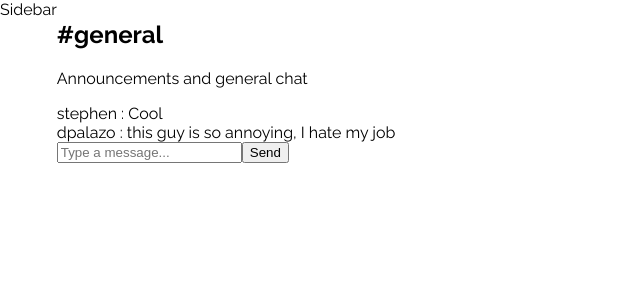
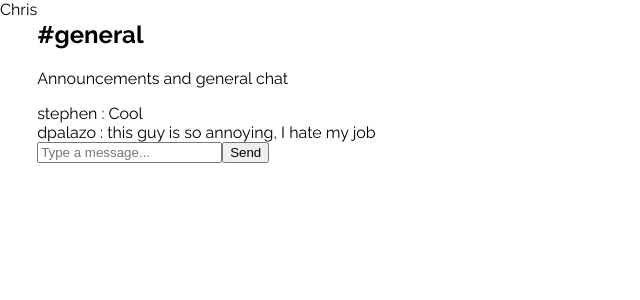
Before and after one commit to ducnguyen2020/chatarang-, a React (Create React App) app: page / in a window 1280 px wide. Shown: the top 300 px of the page, without its empty margins (0-640 px from the left). Built offline with nearby package versions, Linux system fonts and the light colour scheme.

Commit message:
store user in App component state

```diff
--- a/src/App.js
+++ b/src/App.js
@@ -5,10 +5,17 @@ import './App.css'
 import Main from './Main'
 
 class App extends Component {
+  state= {
+    user: {
+      uid: '123123123',
+      userName: 'Chris',
+    },
+  }
+
   render() {
     return (
       <div className="App">
-        <Main />
+        <Main user = {this.state.user}/>
       </div>
     )
   }
--- a/src/Chat.js
+++ b/src/Chat.js
@@ -24,12 +24,13 @@ class Chat extends React.Component{
         }
     }
 
-    addMessage = () => {
+    addMessage = (body) => {
         const messages = [...this.state.messages]
         messages.push({
             id: Date.now(),
-            userName: 'Jieun',
-            body: 'I\'m excited for dinner',
+            userName: this.props.user.userName,
+            body,
+
         })
         this.setState({messages})
     }
--- a/src/Main.js
+++ b/src/Main.js
@@ -7,8 +7,8 @@ class Main extends React.Component {
     render(){
         return(
             <div className = "Main" style = {styles}>
-                <Sidebar />
-                <Chat />
+                <Sidebar user = {this.props.user}/>
+                <Chat user = {this.props.user}/>
             </div>
         )
     }
--- a/src/MessageForm.js
+++ b/src/MessageForm.js
@@ -1,24 +1,37 @@
-import React from 'react'
+import React,{Component} from 'react'
 
-const MessageForm = (props) => {
-  const handleSubmit = (ev) => {
-    ev.preventDefault()
-    props.addMessage()
+class MessageForm extends Component {
+    state = {
+        body: '',
+
     }
 
+    handleSubmit = (ev) => {
+        ev.preventDefault()
+        this.props.addMessage(this.state.body)
+    }
+
+    handleChange = (ev)=>{
+        this.setState({body: ev.target.value})
+    }
+
+    render(){
         return (
             <form
             className="MessageForm"
-      onSubmit={handleSubmit}
+            onSubmit={this.handleSubmit}
             >
             <input
                 type="text"
                 name="body"
                 placeholder="Type a message..."
+                value = {this.state.body}
+                onChange = {this.handleChange}
             />
-      <button type="button">Send</button>
+            <button type="submit">Send</button>
             </form>
         )
     }
+    }
 
 export default MessageForm
--- a/src/Sidebar.js
+++ b/src/Sidebar.js
@@ -1,14 +1,14 @@
 import React from 'react'
 
-class Sidebar extends React.Component{
-    render(){
-        return(
-            <div className="Sidebar">
-                Sidebar
-            </div>
-        )
+const Sidebar = (props) =>{
 
-    }
+    return(
+        <div className="Sidebar">
+            {props.user.userName}
+        </div>
+    )
+
+
 }
 
 export default Sidebar
```
Lines whose indentation alone changed are shown as unchanged.
